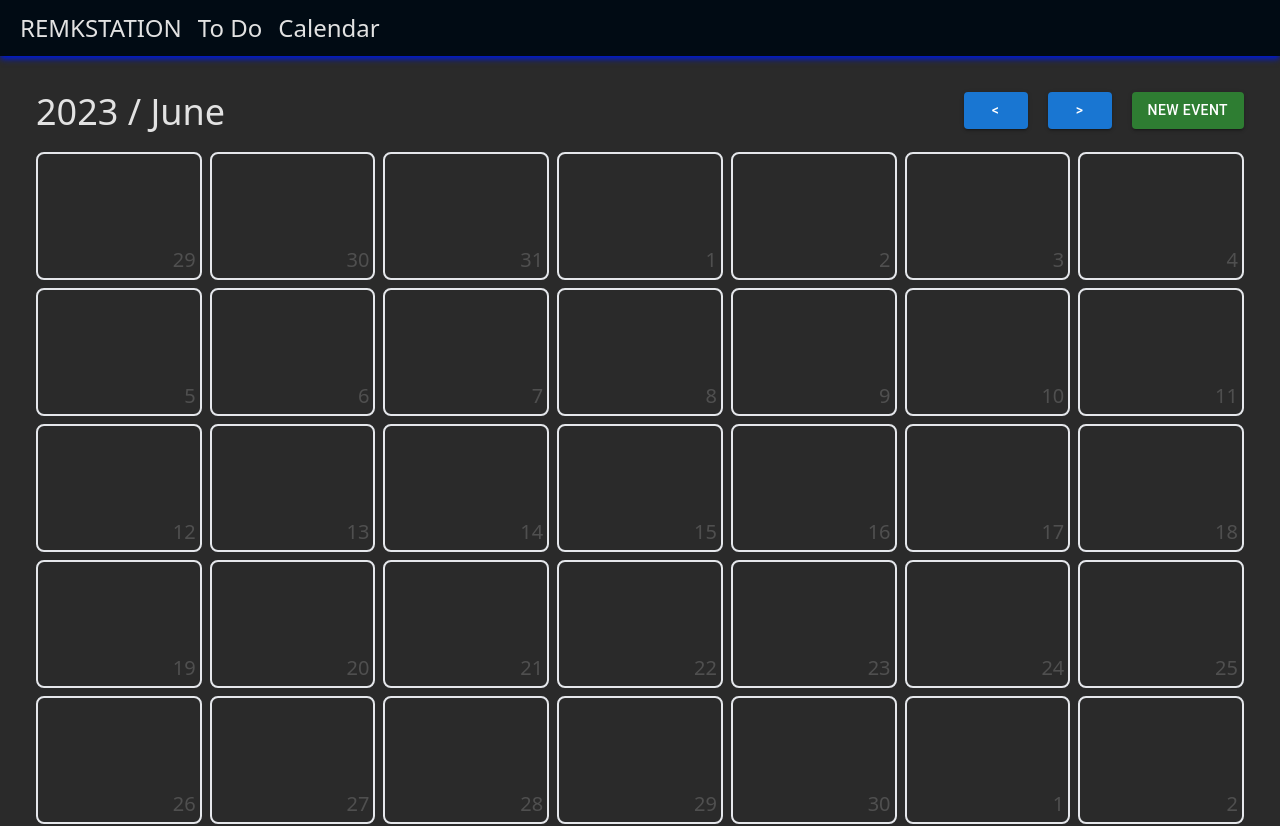
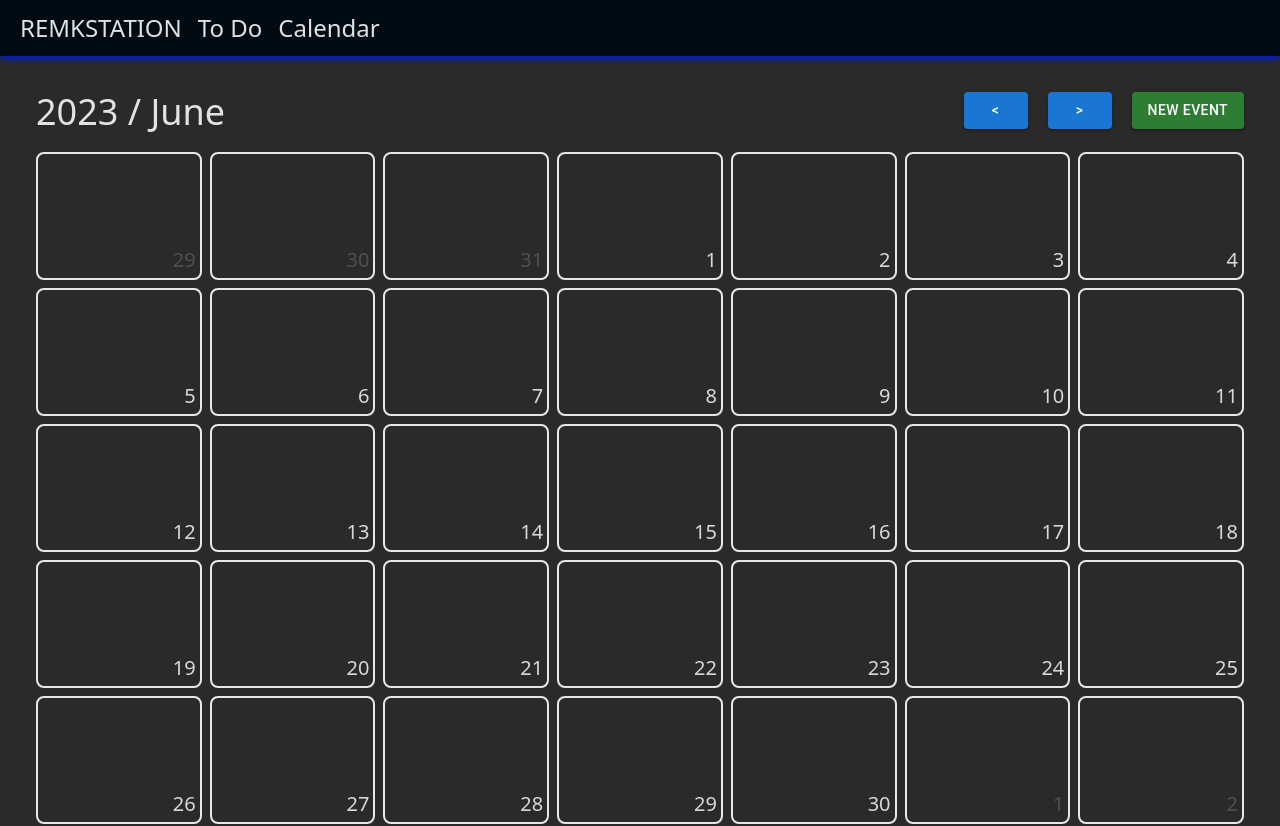
Before and after one commit to MichaelTheSynthCat/remkstation, a Next.js app: page /calendar in a window 1280 px wide. Shown: the top 826 px of the page. Built offline with nearby package versions, Linux system fonts and the light colour scheme.

Commit message:
Updated calendar table generation

```diff
--- a/components/calendar.js
+++ b/components/calendar.js
@@ -46,7 +46,9 @@ function CalendarEventEntry({ event, handleModify, handleDelete }) {
             <Tooltip
                 title={
                     <div>
-                        <div className="text-xl font-bold border-b">{event.name}</div>
+                        <div className="text-xl font-bold border-b">
+                            {event.name}
+                        </div>
                         <div className="text-base">
                             <span className="text-lg pr-2">
                                 {new Date(event.date)
@@ -54,8 +56,7 @@ function CalendarEventEntry({ event, handleModify, handleDelete }) {
                                     .slice(0, 5)}
                             </span>
                             <span className="font-extralight text-gray-300">
-                            {new Date(event.date)
-                                    .toDateString().slice(4)}
+                                {new Date(event.date).toDateString().slice(4)}
                             </span>
                         </div>
                         <div className="border-b text-base">
@@ -90,7 +91,7 @@ function CalendarEventEntry({ event, handleModify, handleDelete }) {
     );
 }
 
-function CalendarDayEntry({ date, dataRef, handleModify, handleDelete }) {
+function CalendarDayEntry({ date, dataRef, handleModify, handleDelete, in_view_month }) {
     const renderEvents = () => {
         const events = [];
         var dataCopy = dataRef.slice();
@@ -109,10 +110,12 @@ function CalendarDayEntry({ date, dataRef, handleModify, handleDelete }) {
         return events;
     };
 
+    console.log(date + " " + in_view_month)
+
     return (
         <div className="relative border-2 w-full min-h-[8rem] rounded-lg text-xl ">
-            <div className="absolute bottom-0 right-0 p-1 opacity-20">
-                {date.getUTCDate()}
+            <div className="absolute bottom-0 right-0 p-1 ">
+                <span className={ in_view_month ? "opacity-95" : "opacity-20"}>{date.getDate()}</span>
             </div>
             <div className="items-stretch">{renderEvents()}</div>
         </div>
@@ -123,32 +126,21 @@ function CalendarTable({ view_date, dataRef, handleModify, handleDelete }) {
     const generateCells = (main_date, dataRef) => {
         const cells = [];
         const mondays = getViewedWeeks(main_date);
-        mondays.forEach((monday) => {
+        var day = mondays[0];
+        for (var i = 0; i < 6 * 7; i++) {
             cells.push(
                 <CalendarDayEntry
-                    key={monday.toDateString()}
-                    date={monday}
+                    key={day.toDateString()}
+                    date={day}
                     dataRef={dataRef}
                     handleModify={handleModify}
                     handleDelete={handleDelete}
+                    in_view_month={ view_date.getMonth() === day.getMonth() ? true : false }
                 />
             );
-            var week_days = [monday];
-            for (var i = 1; i < 7; i++) {
-                var next_day = new Date(week_days[i - 1].toString());
-                next_day.setUTCDate(next_day.getUTCDate() + 1);
-                week_days.push(next_day);
-                cells.push(
-                    <CalendarDayEntry
-                        key={week_days[i].toDateString()}
-                        date={week_days[i]}
-                        dataRef={dataRef}
-                        handleModify={handleModify}
-                        handleDelete={handleDelete}
-                    />
-                );
-            }
-        });
+            day = new Date(day.toString());
+            day.setDate(day.getDate() + 1);
+        }
         return cells;
     };
 
@@ -287,7 +279,7 @@ function EventEditDialog({
                     <Button
                         variant="contained"
                         onClick={() => {
-                            if(name.length != 0 ) {
+                            if (name.length != 0) {
                                 handleSaveChanges(name, description, date);
                                 resetDialog();
                             }
```
